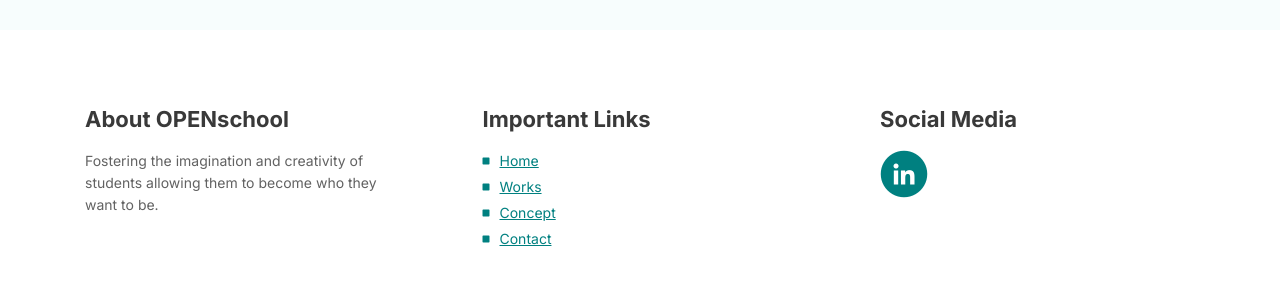
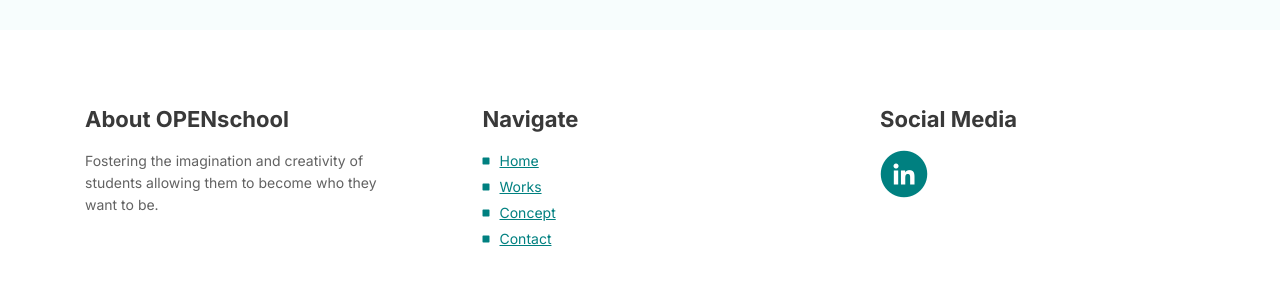
Before and after one commit to openschoolsolutions/openschoolsolutions.github.io, a Jekyll site: the page built from index2.html, in a window 1280 px wide and 900 px high, scrolled down 2369 px. Shown: the part 525-825 px from the top of the window. Built offline with Jekyll 4.4.1, drawn with Linux system fonts in a browser that asks for light colours.

Commit message:
Updating footer.

```diff
--- a/index2.html
+++ b/index2.html
@@ -241,23 +241,23 @@
 			</div> <!-- end of col -->
 			<div class="col-md-4">
 				<div class="footer-col middle">
-					<h4>Important Links</h4>
+					<h4>Navigate</h4>
 					<ul class="list-unstyled li-space-lg">
 						<li class="media">
 							<i class="fas fa-square"></i>
-							<div class="media-body"><a class="turquoise" href="#header">Home</a></div>
+							<div class="media-body"><a class="turquoise page-scroll" href="#header">Home</a></div>
 						</li>
 						<li class="media">
 							<i class="fas fa-square"></i>
-							<div class="media-body"><a class="turquoise" href="#works">Works</a></div>
+							<div class="media-body"><a class="turquoise page-scroll" href="#works">Works</a></div>
 						</li>
 						<li class="media">
 							<i class="fas fa-square"></i>
-							<div class="media-body"><a class="turquoise" href="#concept">Concept</a></div>
+							<div class="media-body"><a class="turquoise page-scroll" href="#concept">Concept</a></div>
 						</li>
 						<li class="media">
 							<i class="fas fa-square"></i>
-							<div class="media-body"><a class="turquoise" href="#contact">Contact</a></div>
+							<div class="media-body"><a class="turquoise page-scroll" href="#contact">Contact</a></div>
 						</li>
 					</ul>
 				</div>
```
